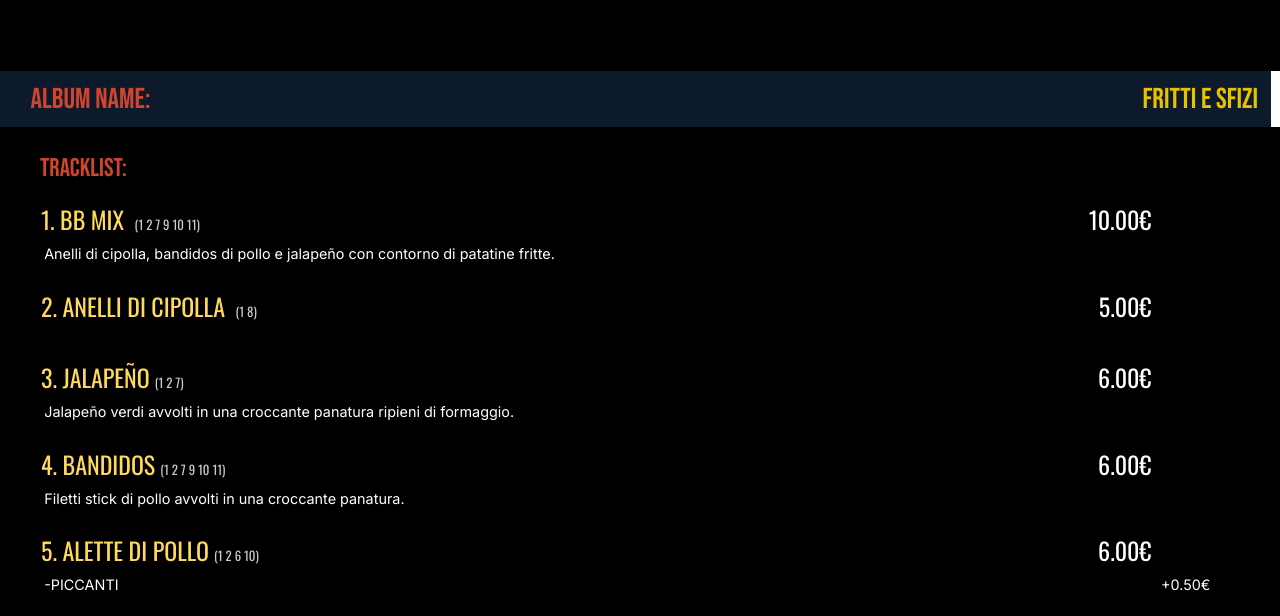
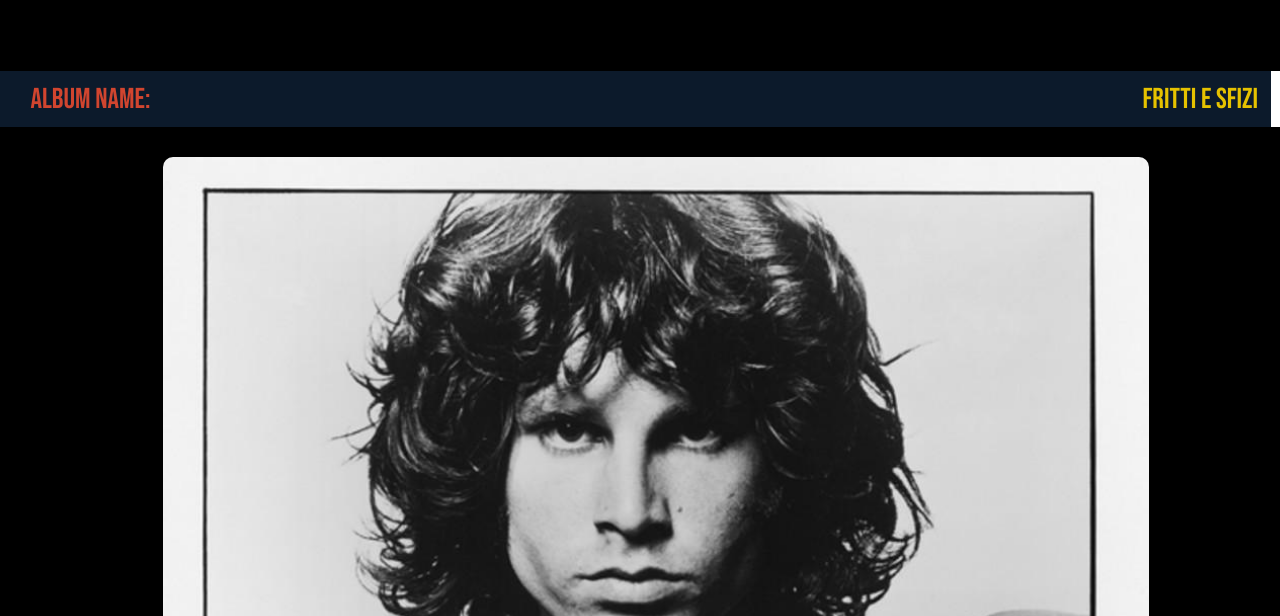
Before and after one commit to danieldev-ws/MorrisonPub, a plain HTML site: page index.html in a window 1280 px wide. Shown: the part 296-912 px from the top of the page. Drawn offline with nearby package versions, Linux system fonts and the light colour scheme; a web font is replaced by a local one.

Commit message:
Update index.html

```diff
--- a/index.html
+++ b/index.html
@@ -37,11 +37,13 @@
             </div>
         </div>
 
-        <div class="tl">
-            <p style="color: #D1452F">TRACKLIST:</p>
-        </div>
+
 
         <div class="bo">
+            <img src="img1Dani.jpeg" class="img" alt="">
+            <div class="tl">
+            <p style="color: #D1452F;">TRACKLIST:</p>
+            </div>
             <div class="ciboT">
                 <div class="ciboE">
                     <p class="sxP">1. BB MIX <span class="allergeni">(1 2 7 9 10 11)</span></p>
```
